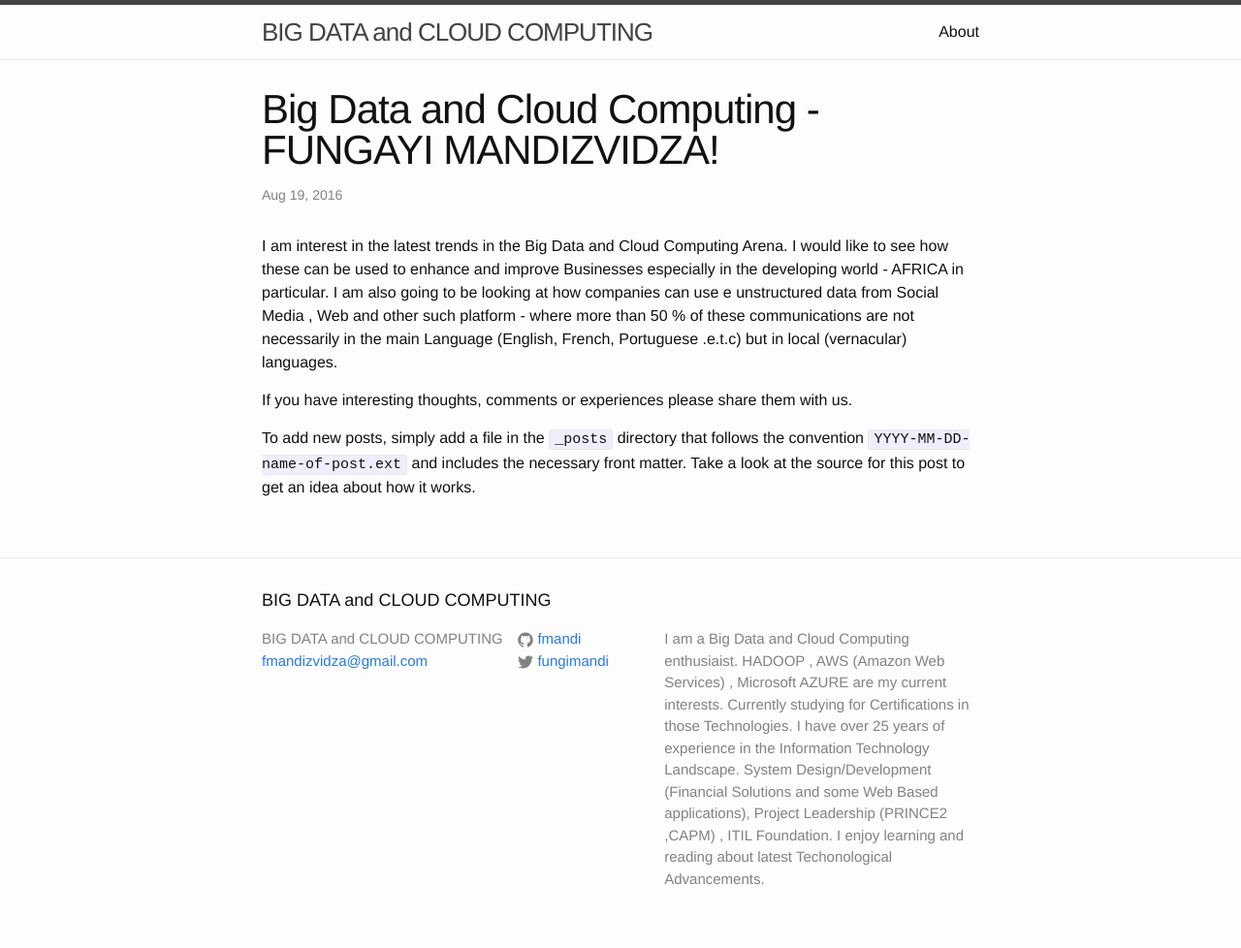
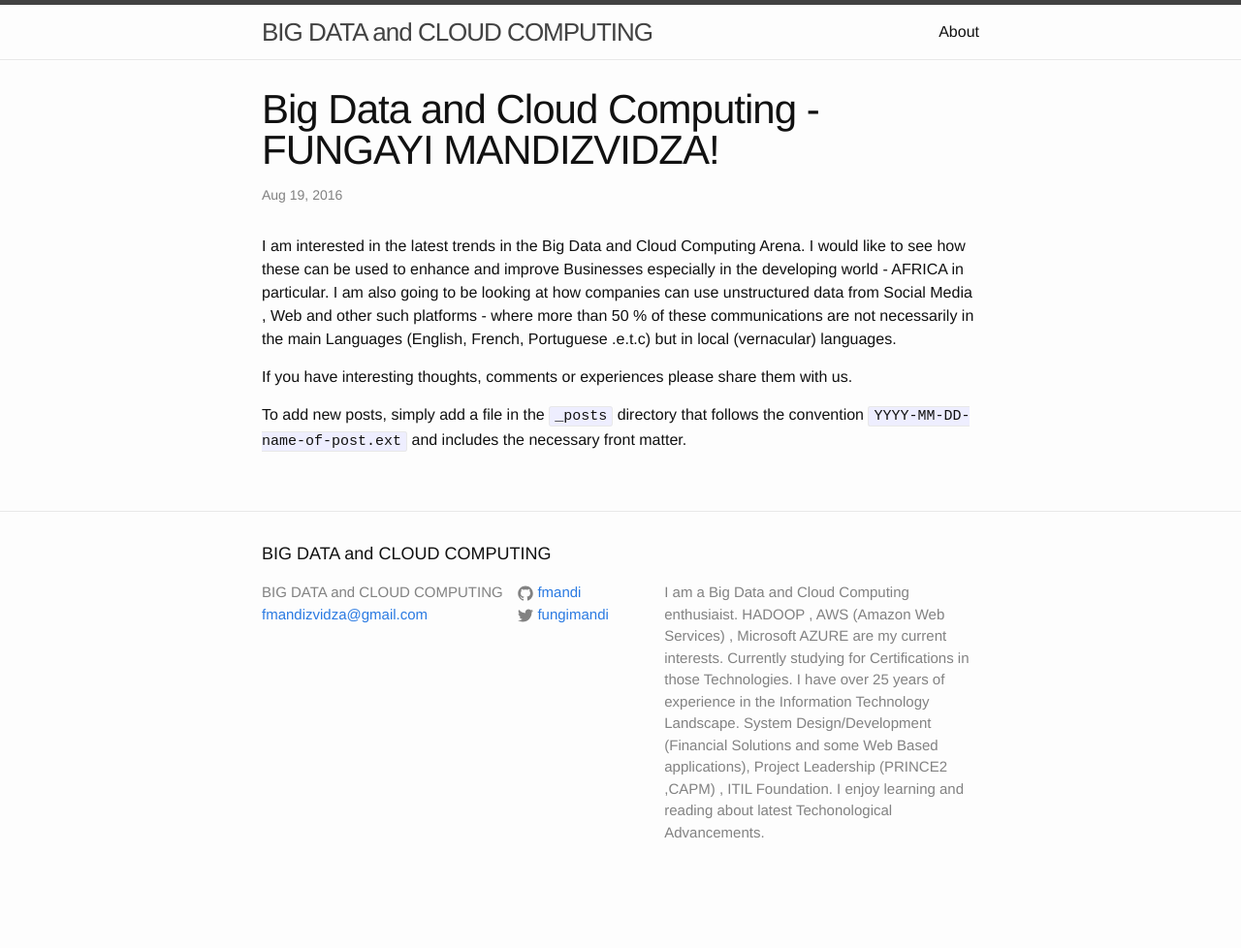
Before and after one commit to FMANDI/FMANDI.github.io, a Jekyll site: the page built from _posts/2016-05-23-welcome-to-jekyll.markdown, in a window 1280 px wide. Shown: the whole page at 97% size. Built offline with Jekyll 4.4.1, drawn with Linux system fonts in a browser that asks for light colours; after the commit the page ends 930 px from its top, so only the background shows below that.

Commit message:
Update 2016-05-23-welcome-to-jekyll.markdown

```diff
--- a/_posts/2016-05-23-welcome-to-jekyll.markdown
+++ b/_posts/2016-05-23-welcome-to-jekyll.markdown
@@ -4,8 +4,8 @@ title:  "Big Data and Cloud Computing - FUNGAYI MANDIZVIDZA!"
 date:   2016-08-19 09:32:55 + 0200
 categories: Current Discussions
 ---
-I am interest in the latest trends in the Big Data and Cloud Computing Arena. I would like to see how these can be used to enhance and improve Businesses especially in the developing world - AFRICA in particular. I am also going to be looking at how companies can use e unstructured data from Social Media , Web and other such platform -  where more than 50 % of these communications are not necessarily in the main Language (English, French, Portuguese .e.t.c) but in local (vernacular) languages.
+I am interested in the latest trends in the Big Data and Cloud Computing Arena. I would like to see how these can be used to enhance and improve Businesses especially in the developing world - AFRICA in particular. I am also going to be looking at how companies can use  unstructured data from Social Media , Web and other such platforms -  where more than 50 % of these communications are not necessarily in the main Languages (English, French, Portuguese .e.t.c) but in local (vernacular) languages.
 
 If you have interesting thoughts, comments or experiences please share them with us.
 
-To add new posts, simply add a file in the `_posts` directory that follows the convention `YYYY-MM-DD-name-of-post.ext` and includes the necessary front matter. Take a look at the source for this post to get an idea about how it works.
+To add new posts, simply add a file in the `_posts` directory that follows the convention `YYYY-MM-DD-name-of-post.ext` and includes the necessary front matter.
```
